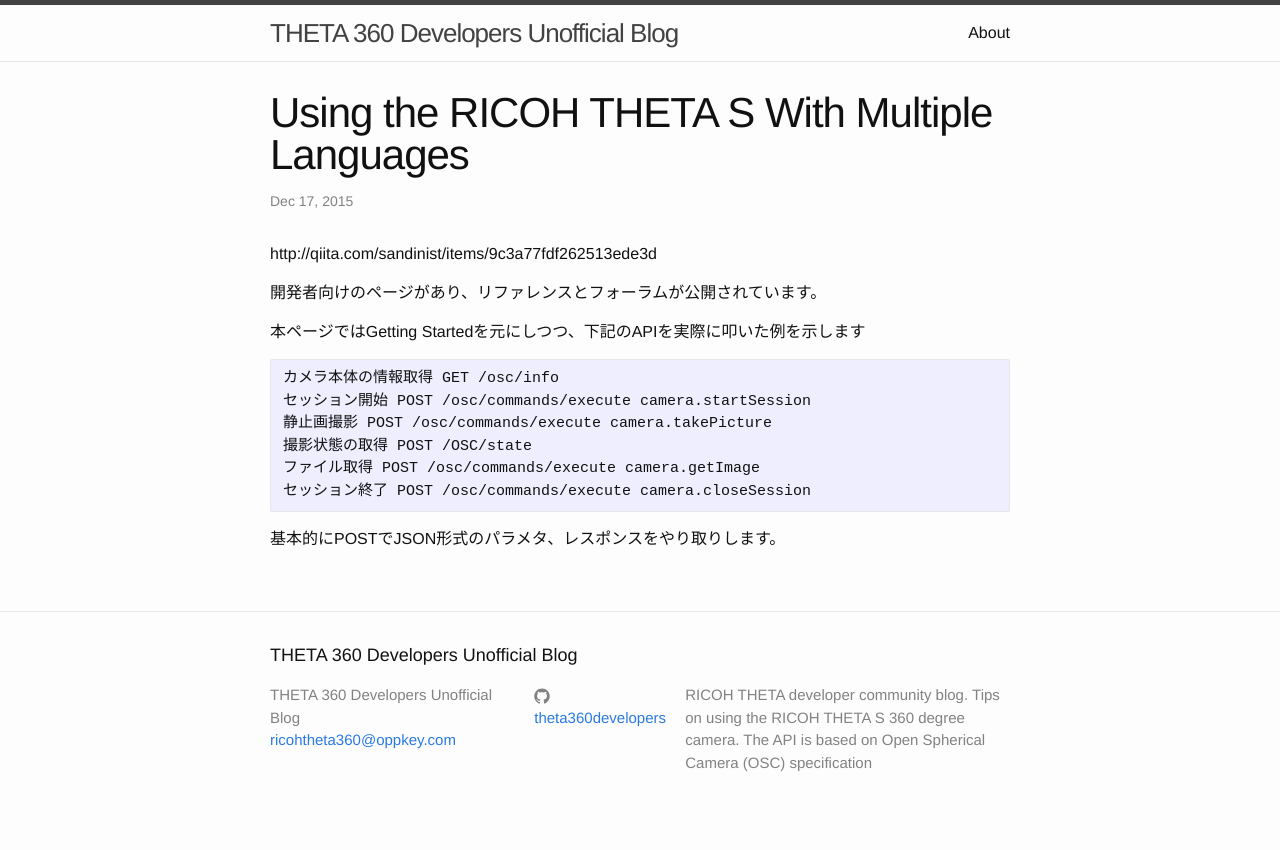
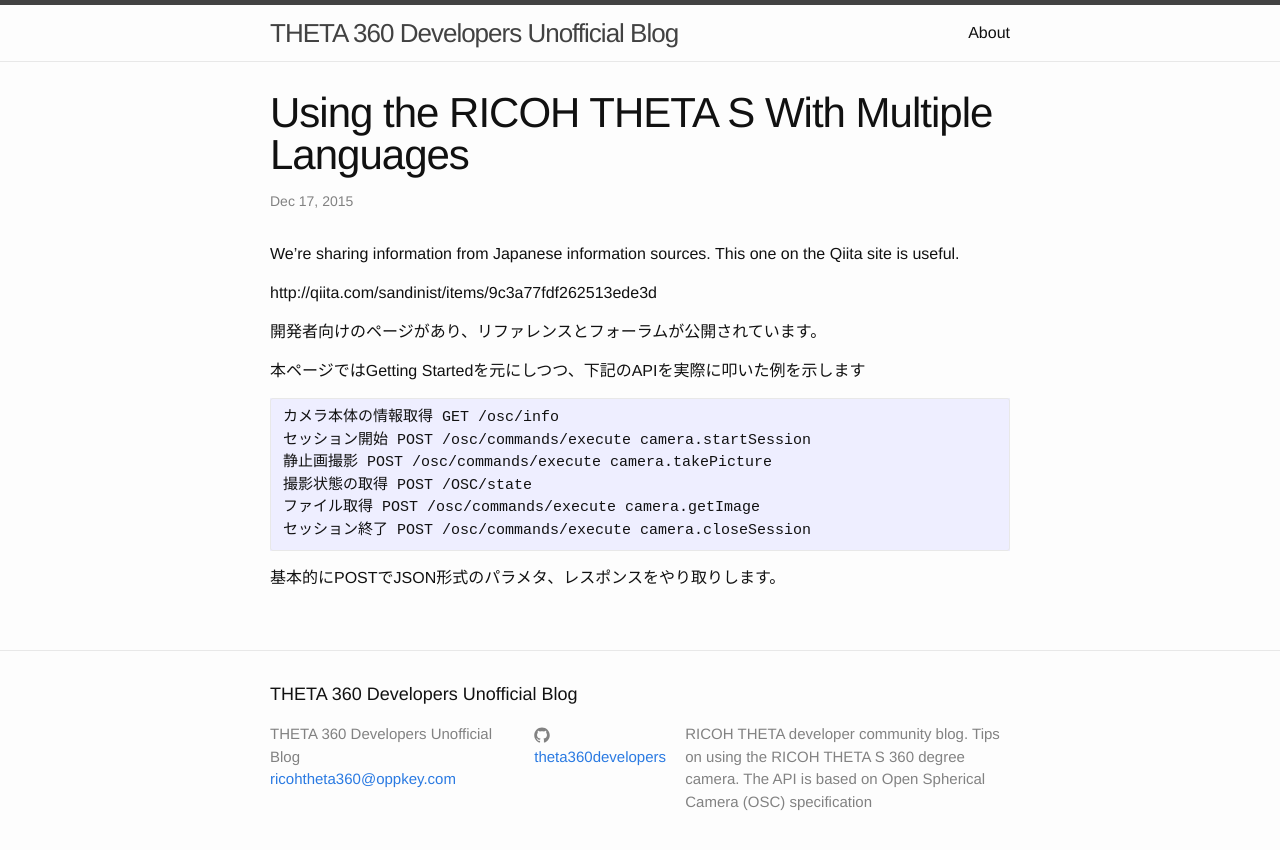
Before and after one commit to theta360developers/blog, a Jekyll site: the page built from _posts/2015-12-16-theta-s-multiple-languages.markdown, in a window 1280 px wide. Shown: the top 850 px of the page. Built offline with Jekyll 4.4.1, drawn with Linux system fonts in a browser that asks for light colours.

Commit message:
Update 2015-12-16-theta-s-multiple-languages.markdown

```diff
--- a/_posts/2015-12-16-theta-s-multiple-languages.markdown
+++ b/_posts/2015-12-16-theta-s-multiple-languages.markdown
@@ -4,6 +4,8 @@
 date:   2015-12-16 20:23:17 -0800
 categories: API
 ---
+We're sharing information from Japanese information sources. This one on the Qiita site is useful.
+
 http://qiita.com/sandinist/items/9c3a77fdf262513ede3d
 
 開発者向けのページがあり、リファレンスとフォーラムが公開されています。
```
